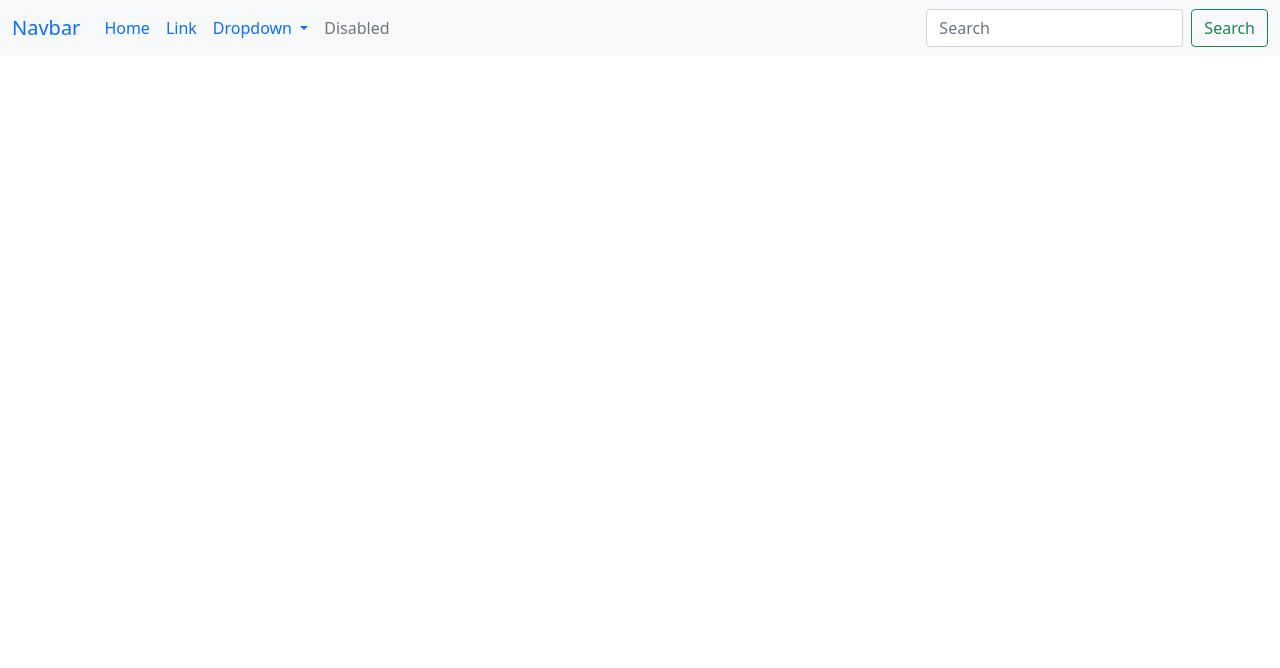
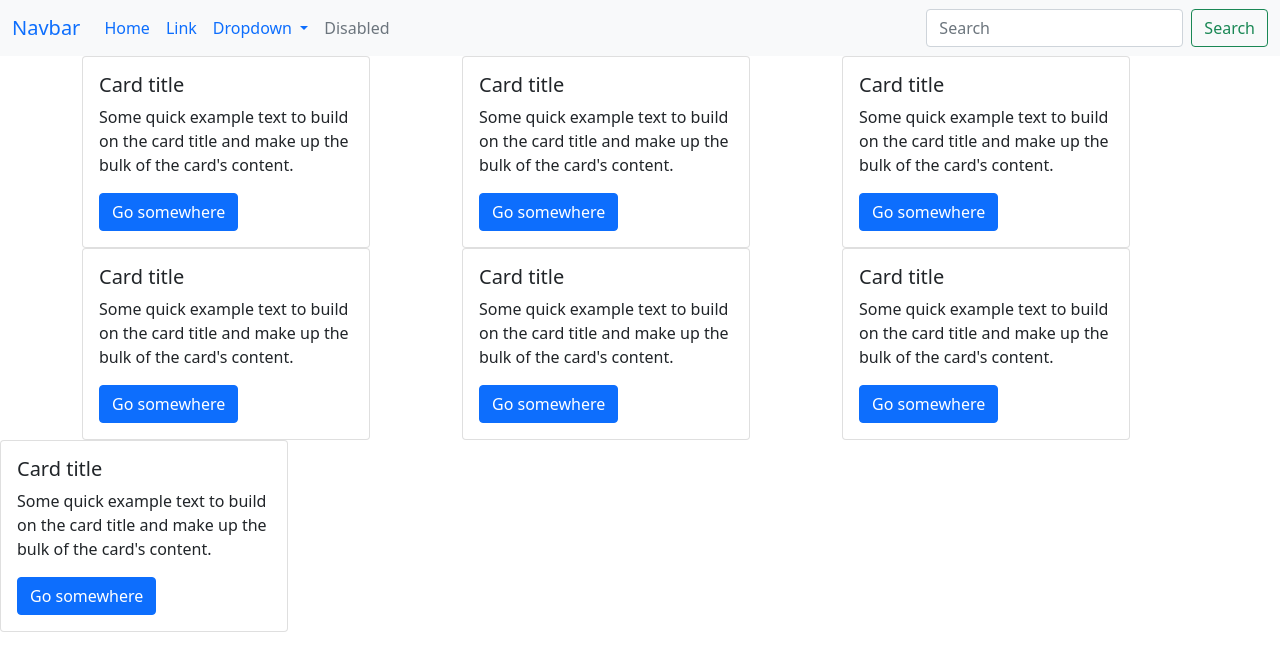
Before and after one commit to HiddenEvent/learn-vue3, a Vue app: page / in a window 1280 px wide. Shown: the top 668 px of the page. Built offline with nearby package versions, Linux system fonts and the light colour scheme.

Commit message:
Component 지역/전역 호출

```diff
--- a/src/App.vue
+++ b/src/App.vue
@@ -2,6 +2,7 @@
 	<div>
 		<TheNav></TheNav>
 		<TheView></TheView>
+		<AppCard></AppCard>
 	</div>
 </template>
 
--- a/src/components/TheView.vue
+++ b/src/components/TheView.vue
@@ -2,14 +2,18 @@
 	<main>
 		<div class="container">
 			<div class="row">
-				<div class="col"></div>
-				<div class="col"></div>
-				<div class="col"></div>
+				<div class="col">
+					<AppCard></AppCard>
+				</div>
+				<div class="col">
+					<AppCard></AppCard>
+				</div>
+				<div class="col"><AppCard></AppCard></div>
 			</div>
 			<div class="row">
-				<div class="col"></div>
-				<div class="col"></div>
-				<div class="col"></div>
+				<div class="col"><AppCard></AppCard></div>
+				<div class="col"><AppCard></AppCard></div>
+				<div class="col"><AppCard></AppCard></div>
 			</div>
 		</div>
 	</main>
@@ -17,6 +21,8 @@
 
 <script>
 export default {
+	components: {},
+
 	setup() {
 		return {};
 	},
--- a/src/main.js
+++ b/src/main.js
@@ -1,6 +1,9 @@
 import 'bootstrap/dist/css/bootstrap.min.css';
 import { createApp } from 'vue';
 import App from './App.vue';
+import AppCard from '@/components/AppCard.vue';
 
-createApp(App).mount('#app');
+const app = createApp(App);
+app.component('AppCard', AppCard);
+app.mount('#app');
 import 'bootstrap/dist/js/bootstrap.js';
```
